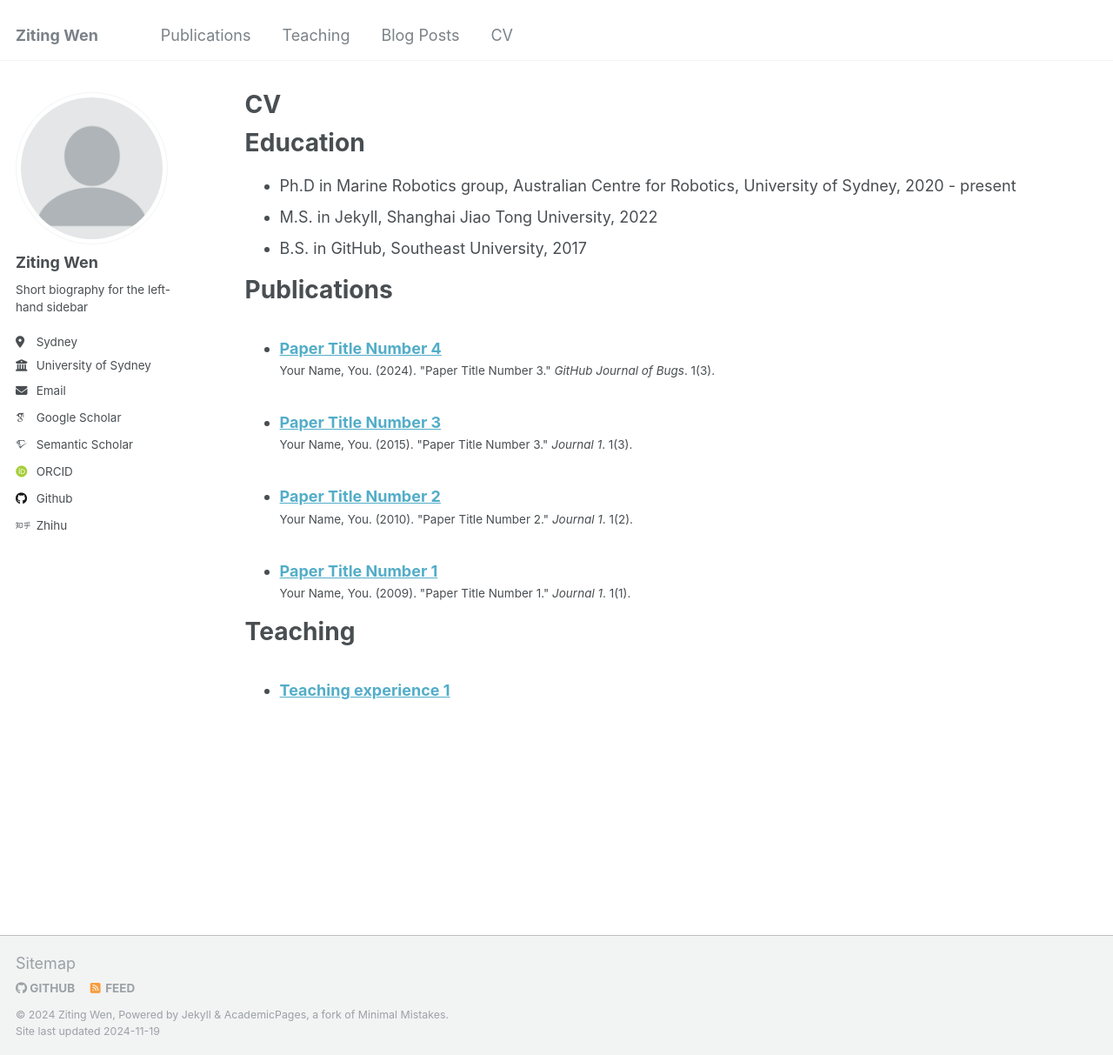
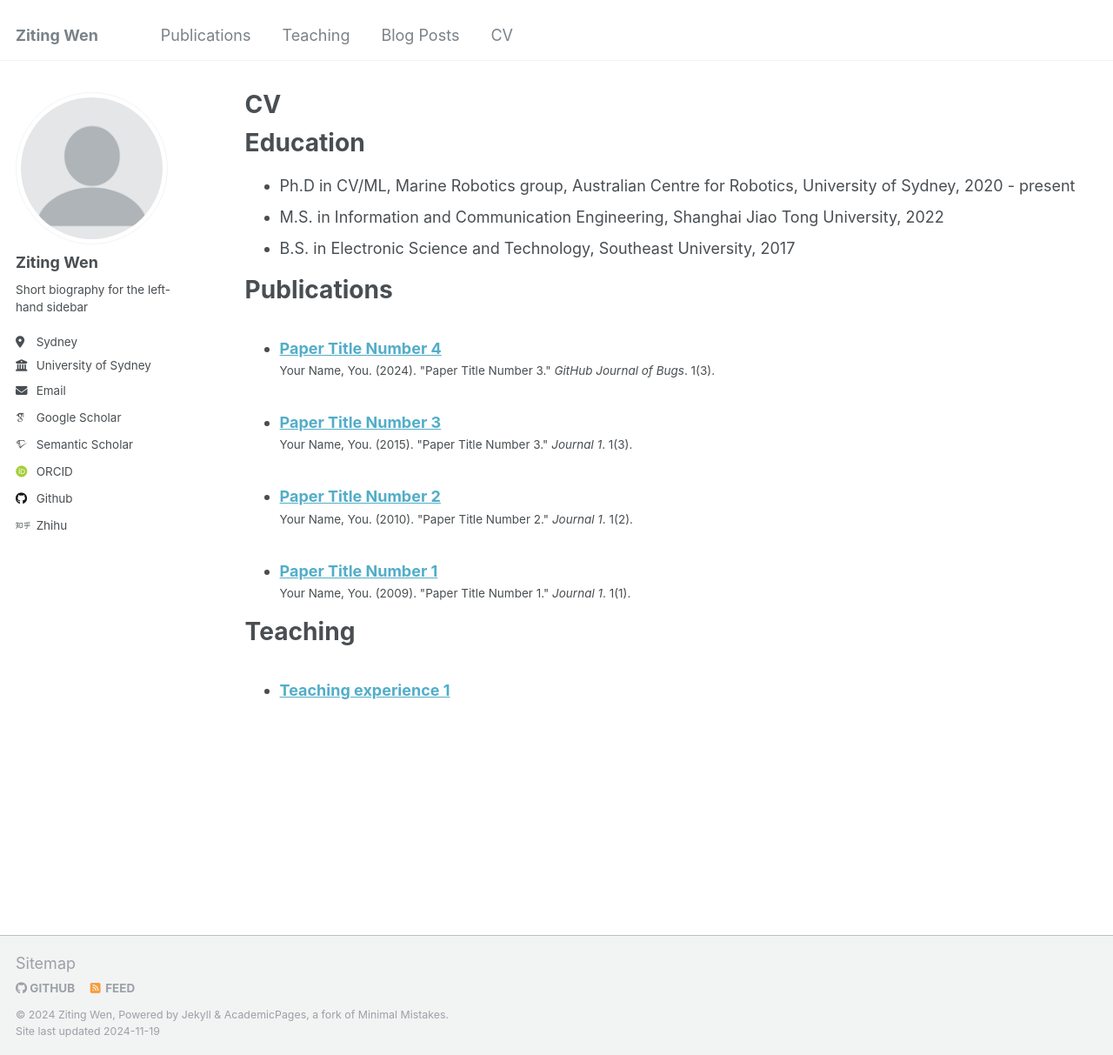
Before and after one commit to ZiTingW/ZiTingW.github.io, a Jekyll site: the page built from _pages/cv.md, in a window 1280 px wide and 1213 px high. Shown: the whole window at 87% size. Built offline with Jekyll 4.4.1, drawn with Linux system fonts in a browser that asks for light colours; some web fonts are replaced; a file with an impossible date is left out.

Commit message:
Update cv.md

```diff
--- a/_pages/cv.md
+++ b/_pages/cv.md
@@ -11,9 +11,9 @@ redirect_from:
 
 Education
 ======
-* Ph.D in Marine Robotics group, Australian Centre for Robotics, University of Sydney, 2020 - present
-* M.S. in Jekyll, Shanghai Jiao Tong University, 2022
-* B.S. in GitHub, Southeast University, 2017
+* Ph.D in CV/ML, Marine Robotics group, Australian Centre for Robotics, University of Sydney, 2020 - present
+* M.S. in Information and Communication Engineering, Shanghai Jiao Tong University, 2022
+* B.S. in Electronic Science and Technology, Southeast University, 2017
 
 
 Publications
```
